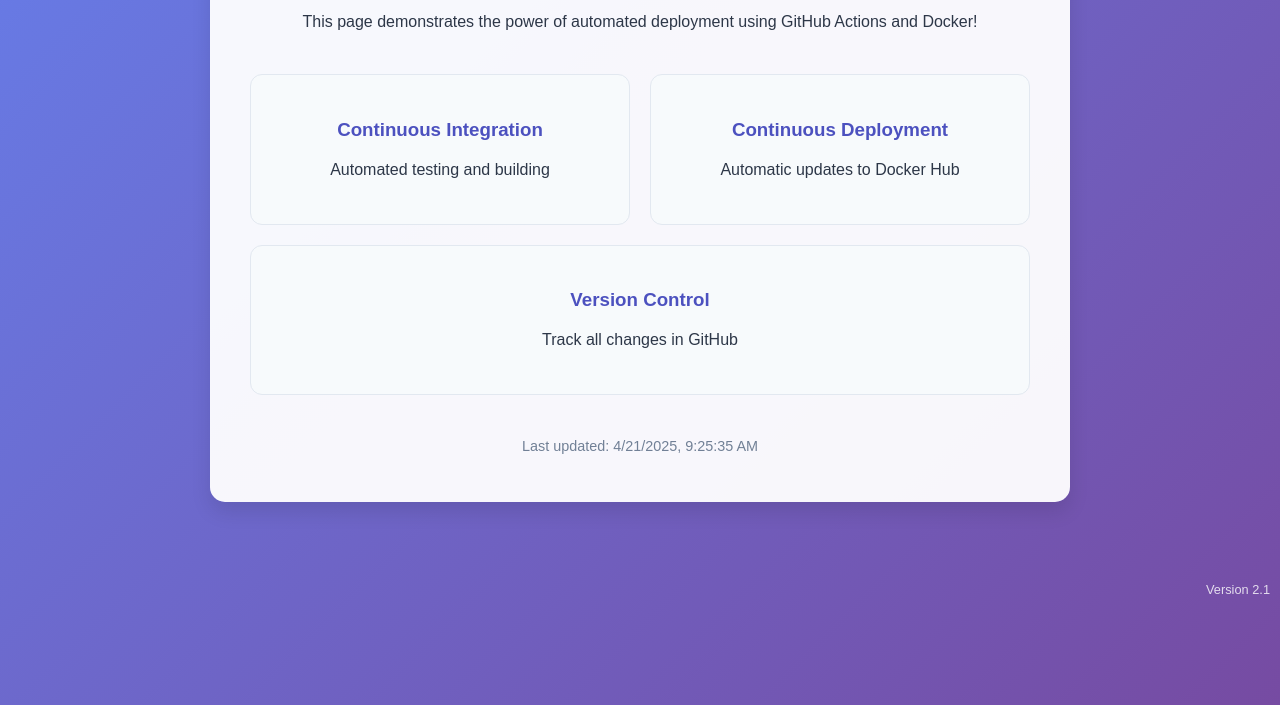
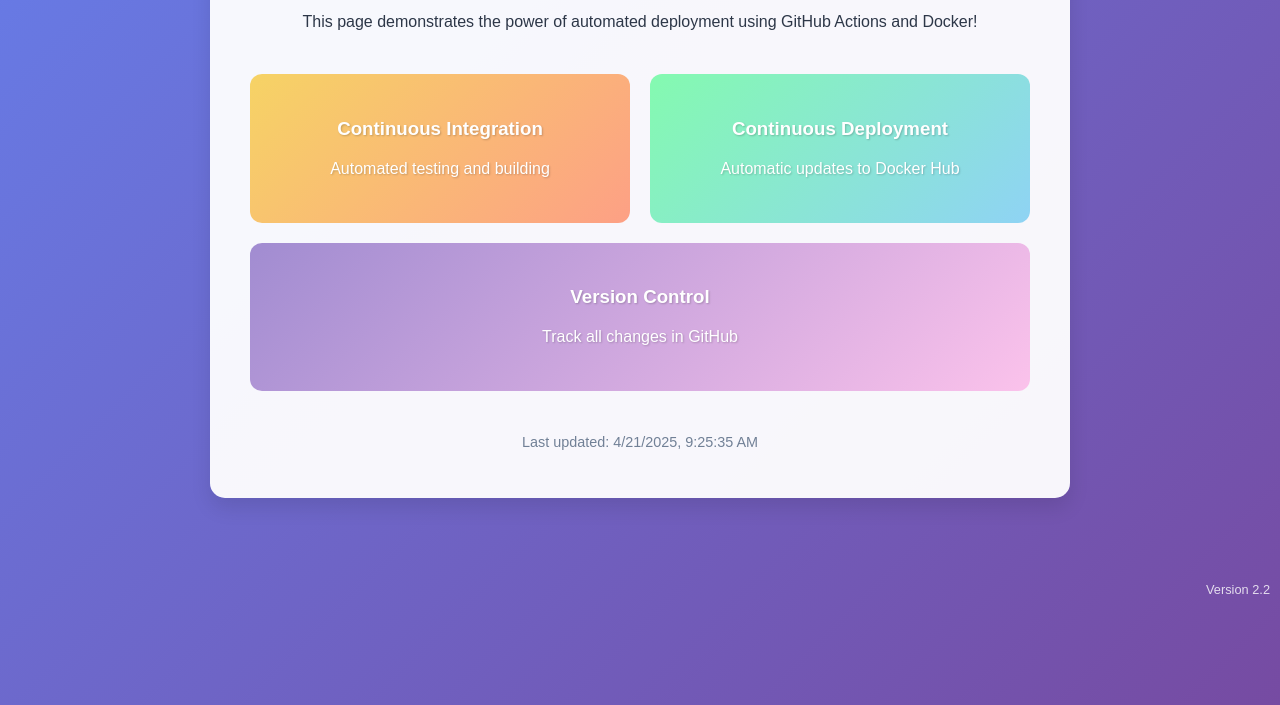
Before and after one commit to rizk951/ci-hub-2, a plain HTML site: page static/index.html in a window 1280 px wide. Shown: the part 193-898 px from the top of the page. Drawn offline with Linux system fonts and the light colour scheme.

Commit message:
Add gradient colors for each feature box

```diff
--- a/static/index.html
+++ b/static/index.html
@@ -41,24 +41,53 @@
         }
 
         .feature {
-            background: #f7fafc;
             padding: 25px;
             border-radius: 12px;
             margin: 10px;
             flex: 1;
             min-width: 200px;
-            transition: transform 0.3s ease;
-            border: 1px solid #e2e8f0;
+            transition: all 0.3s ease;
+            position: relative;
+            overflow: hidden;
+        }
+
+        .feature::before {
+            content: '';
+            position: absolute;
+            top: 0;
+            left: 0;
+            width: 100%;
+            height: 100%;
+            opacity: 0.1;
+            z-index: 1;
+        }
+
+        .feature.ci {
+            background: linear-gradient(135deg, #f6d365 0%, #fda085 100%);
+        }
+
+        .feature.cd {
+            background: linear-gradient(135deg, #84fab0 0%, #8fd3f4 100%);
+        }
+
+        .feature.vc {
+            background: linear-gradient(135deg, #a18cd1 0%, #fbc2eb 100%);
         }
 
         .feature:hover {
             transform: translateY(-5px);
-            box-shadow: 0 5px 15px rgba(0, 0, 0, 0.1);
+            box-shadow: 0 5px 15px rgba(0, 0, 0, 0.2);
         }
 
         .feature h3 {
-            color: #4c51bf;
+            color: #fff;
             margin-bottom: 10px;
+            text-shadow: 1px 1px 2px rgba(0, 0, 0, 0.2);
+        }
+
+        .feature p {
+            color: #fff;
+            text-shadow: 1px 1px 2px rgba(0, 0, 0, 0.2);
         }
 
         .update-time {
@@ -83,15 +112,15 @@
         <p>This page demonstrates the power of automated deployment using GitHub Actions and Docker!</p>
 
         <div class="features">
-            <div class="feature">
+            <div class="feature ci">
                 <h3>Continuous Integration</h3>
                 <p>Automated testing and building</p>
             </div>
-            <div class="feature">
+            <div class="feature cd">
                 <h3>Continuous Deployment</h3>
                 <p>Automatic updates to Docker Hub</p>
             </div>
-            <div class="feature">
+            <div class="feature vc">
                 <h3>Version Control</h3>
                 <p>Track all changes in GitHub</p>
             </div>
@@ -99,7 +128,7 @@
 
         <p class="update-time">Last updated: <span id="date"></span></p>
     </div>
-    <div class="version">Version 2.1</div>
+    <div class="version">Version 2.2</div>
 
     <script>
         document.getElementById('date').textContent = new Date().toLocaleString();
```
